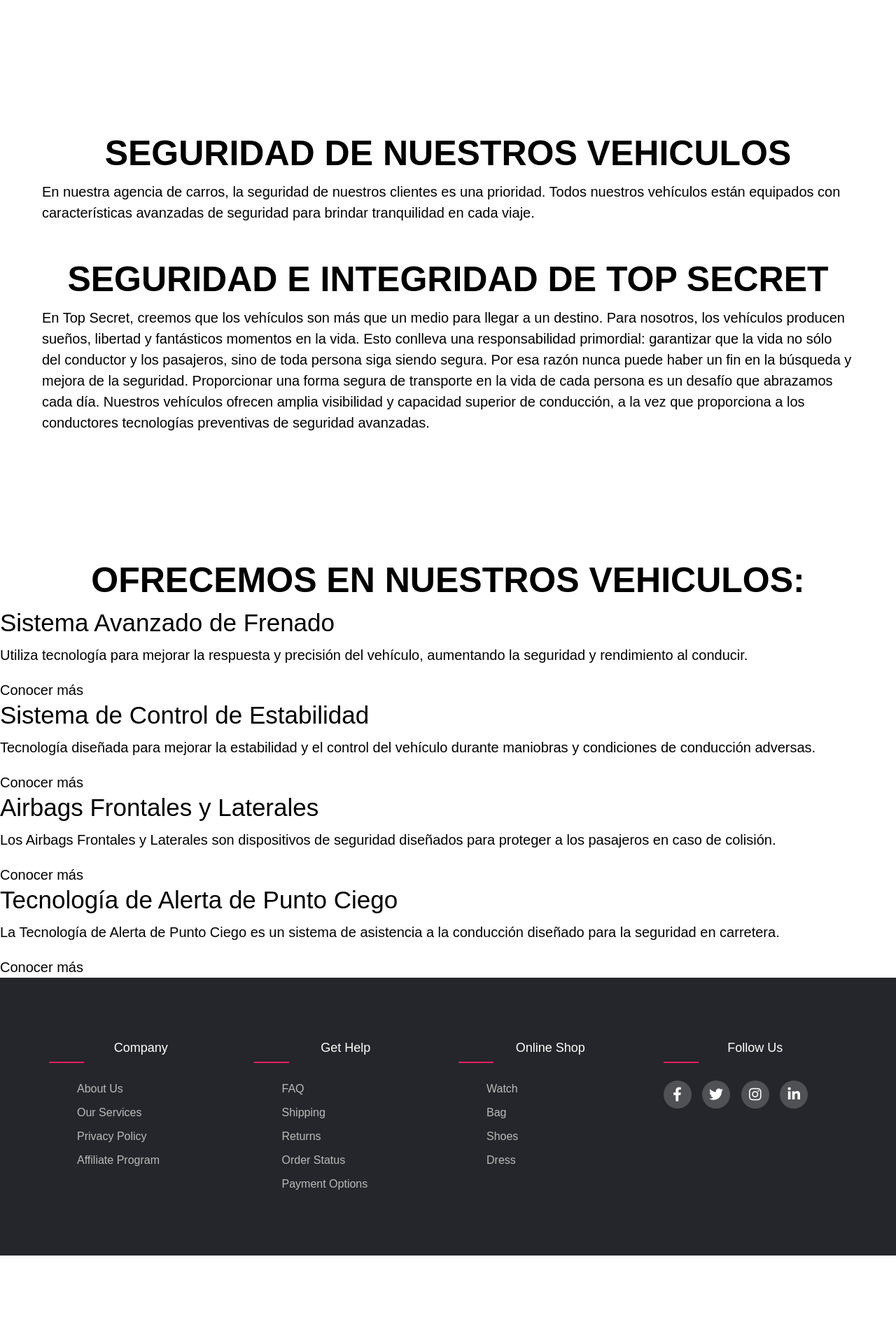
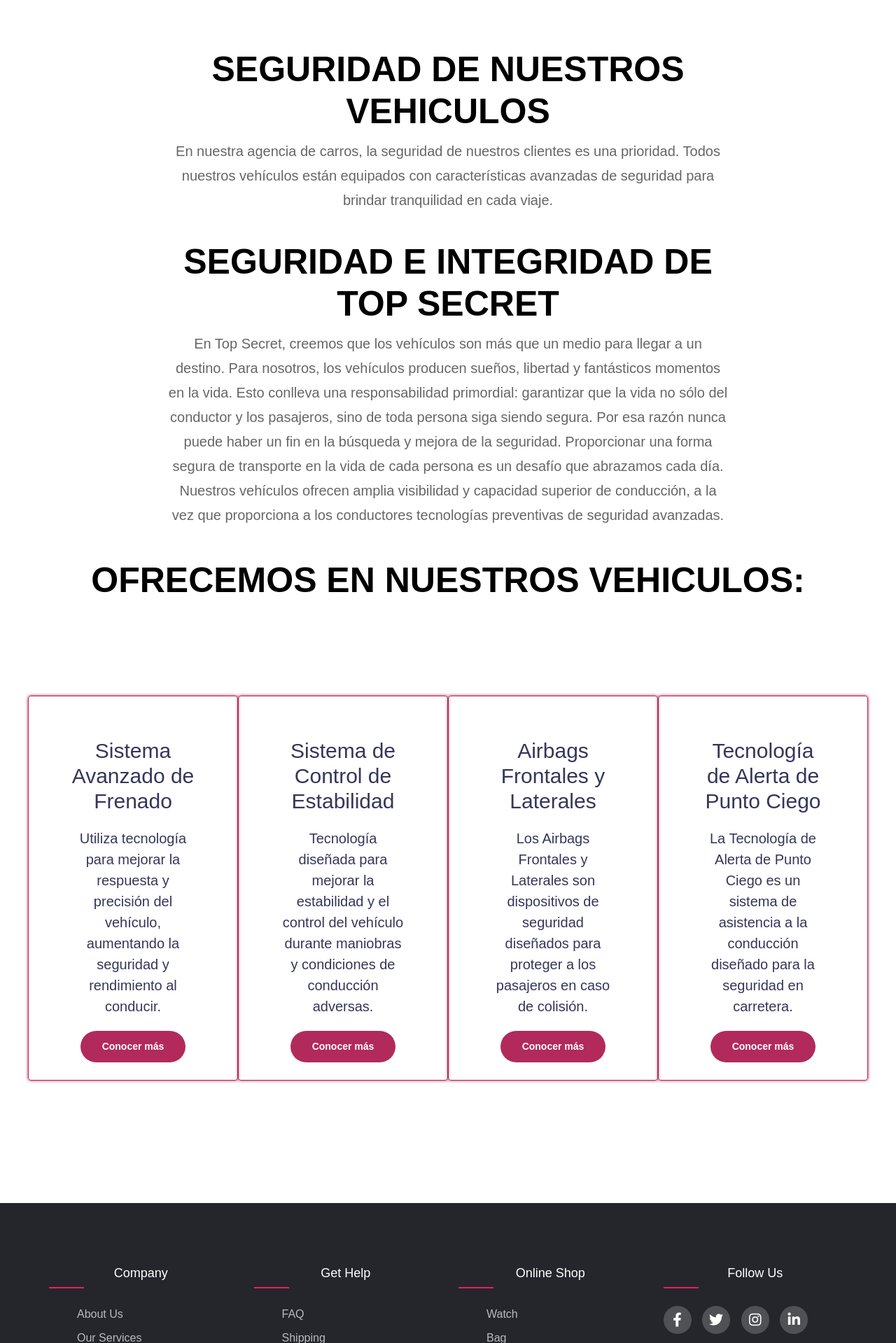
Before and after one commit to Macklovyn/AgenciaAutos, a PHP site: page /vistas/seguridad.php in a window 1280 px wide. Shown: the part 671-2590 px from the top of the page at 70% size. Before the commit the page ends 2465 px from the top, so only its background shows below. Run offline with PHP 8.4, Linux system fonts and the light colour scheme; some libraries are stand-ins or nearby versions.

Commit message:
Add files via upload

```diff
--- a/AgenciaDeAutos/css/topSecret.css
+++ b/AgenciaDeAutos/css/topSecret.css
@@ -489,7 +489,7 @@
     color: #f0f0f0;
   }
   @media screen and (min-width: 768px) {
-    section {
+    .section {
       padding: 0 2em;
     }
     .column {
@@ -506,3 +506,293 @@
       max-width: 33.33%;
     }
   }
+
+/* Estilos de la sección de seguridad */
+.section {
+  padding: 40px;
+}
+
+.section-title {
+  color: #333;
+}
+
+.section-description {
+  color: #666;
+  line-height: 1.75;
+}
+
+.interleaved-list {
+  list-style-type: none;
+  padding: 0;
+}
+
+.interleaved-item {
+  background-color: #fff;
+  margin-bottom: 10px;
+  border: 2px solid black;
+}
+
+.interleaved-item:nth-child(even) {
+  background-color: #dceaf8;
+}
+
+.section-description {
+  color: #666;
+  margin: 10px 0;
+  line-height: 1.75;
+}
+
+.container-texto {
+  width: 800px;
+  margin: 0 auto;
+  text-align: center;
+}
+
+.image-container {
+  display: flex;
+  justify-content: center;
+  align-items: center;
+}
+
+.centered-image {
+  width: 400px;
+  height: 400px;
+  border: none;
+}
+
+*{margin: 0;padding: 0;
+  box-sizing: border-box;
+  font-family: sans-serif;}
+
+/*Tablas*/
+.contenedor {
+  width: 90%;
+  max-width: 1200px;
+  margin: auto;
+  min-height: calc(100vh - 100px); /* Se ajusta la altura para dejar espacio para el footer */
+  display: flex;
+  justify-content: center;
+  align-items: center;
+  flex-wrap: wrap;
+  margin-bottom: 50px; /* Agrega un margen inferior para separar el contenido del footer */
+  position: relative; /* Agrega posicionamiento relativo */
+}
+
+.tabla{
+    width: 25%;
+    height: 550px;
+    margin: auto;
+    border:1px solid #b12a5b;
+    border-radius: 4px;
+    box-shadow: 0px 0px 4px 0px  #b12a5b;
+    padding: 60px;
+    text-align: center;
+    flex-grow: 1;
+    color: #343759;
+}
+
+.tabla>h2{
+    font-size:30px;
+    margin-bottom:35px;
+}
+
+.tabla img{
+    width: 64px;
+    margin-bottom:35px;
+}
+
+.tabla > h3{
+    font-size:30px;
+    margin-bottom: 20px;
+}
+
+.tabla > p{
+    display: block;
+    margin-bottom:20px;
+}
+
+.boton{
+    display:inline-block;
+    width: 150px;
+    padding:12px;
+    background: #b12a5b;
+    text-decoration: none;
+    color: #fff;
+    border-radius: 100px;
+    text-align: center;
+    font-size: 14px;
+    font-weight: 600;
+    margin: auto;
+}
+
+.tabla:hover{
+  background: #b12a5b;
+  color: #f1f1f2;
+  transition: .5s all;
+  transform: scale(1.1);
+  cursor: pointer;
+}
+
+  /*Calcular Precio -Seguridad*/
+  .custom-container {
+    max-width: 1000px;
+    margin: 0 auto;
+    padding: 20px;
+    border: 1px solid #ccc;
+    border-radius: 10px;
+  }
+  .custom-header {
+    background-color: #b12a5b;
+    color: #fff;
+    text-align: center;
+    padding: 10px;
+    border-radius: 5px;
+  }
+  .custom-form-group {
+    margin-bottom: 15px;
+    color: #fff;
+  }
+  .custom-label {
+    display: block;
+    font-weight: bold;
+  }
+  .custom-input {
+    margin-top: 5px;
+  }
+  .custom-total-cost {
+    font-size: 20px;
+    font-weight: bold;
+    margin-top: 10px;
+  }
+  .form-group {
+    margin-bottom: 10px;
+  }
+
+  /*Tarjetas finales*/
+  .cards1{
+    display: grid;
+    grid-template-columns: repeat(auto-fit,minmax(400px,1fr));
+    padding: 20px;
+    grid-gap: 40px;
+}
+.cards2{
+    background-color: #1c1b29;
+    border-radius: 20px;
+    box-shadow: 0 0 30px rgba(0,0,0,0.18);
+}
+.containers{
+    position: relative;
+    clip-path: polygon(0 0,100% 0, 100% 85%, 0 100%);
+}
+.img{
+    width: 100%;
+    display: block;
+    border-radius: 20px 20px 0 0;
+}
+.containers:after{
+    content: "";
+    height: 100%;
+    width: 100%;
+    position: absolute;
+    top: 0;
+    left: 0;
+    border-radius: 20px 20px 0 0;
+    opacity: 0.7;
+}
+.card1>.containers:after{
+    background-image: linear-gradient(
+        135deg,
+        #0100ec,
+        #fb36f4
+    );
+}
+.card2>.containers:after{
+    background-image: linear-gradient(
+        135deg,
+        #2bdce3,
+        #42ffdb
+    );
+}
+.card3>.containers:after{
+    background-image: linear-gradient(
+        135deg,
+        #ffab1d,
+        #f8501c
+    );
+}
+.details{
+    padding: 20px 10px;
+}
+.details>h3{
+    color: #ffffff;
+    font-weight: 600;
+    font-size: 18px;
+    margin: 10px 0 15px 0;
+}
+.details>p{
+    color: #a0a0a0;
+    font-size: 15px;
+    line-height: 30px;
+    font-weight: 400;
+}
+
+/*Garantia - tarjeta*/
+.contenedor{
+  width: 100%;
+  display: flex;
+  justify-content: center;
+  align-items: center;
+  height: 100vh;
+}
+.contenedor figure{
+ position:relative;
+  height: 800px;
+  cursor: pointer;
+  width: 800px;
+  overflow: hidden;
+  border-radius: 6px;
+  box-shadow: 0px 15px 25px rgba(0,0,0,0.50);
+}
+.contenedor figure img{
+  width: 100%;
+  height: 100%;
+  transition: all 400ms ease-out;
+  will-change: transform;
+}
+.contenedor figure .capa{
+  position: absolute;
+  top: 0;
+  width: 100%;
+  height: 100%;
+  background: rgba(223, 8, 8, 0.7);
+  transition: all 400ms ease-out;
+  opacity: 0;
+  visibility: hidden;
+ text-align: center;
+}
+.contenedor figure:hover > .capa {
+  opacity: 1;
+  visibility: visible;
+}
+.contenedor figure:hover > .capa h3{
+  margin-top: 70px;
+  margin-bottom: 50px;
+}
+.contenedor figure:hover > img{
+  transform: scale(1.3);
+}
+.contenedor figure .capa h3{
+  color: #fff;
+  font-weight: 100;
+  margin-bottom: 120px;
+  transition: all 400ms ease-out;
+   margin-top: 30px;
+}
+.contenedor figure .capa p{
+  color: #fff;
+  font-size: 30px;
+  line-height: 1.5;
+  width: 100%;
+  max-width: 700px;
+  margin: auto;
+}
```
